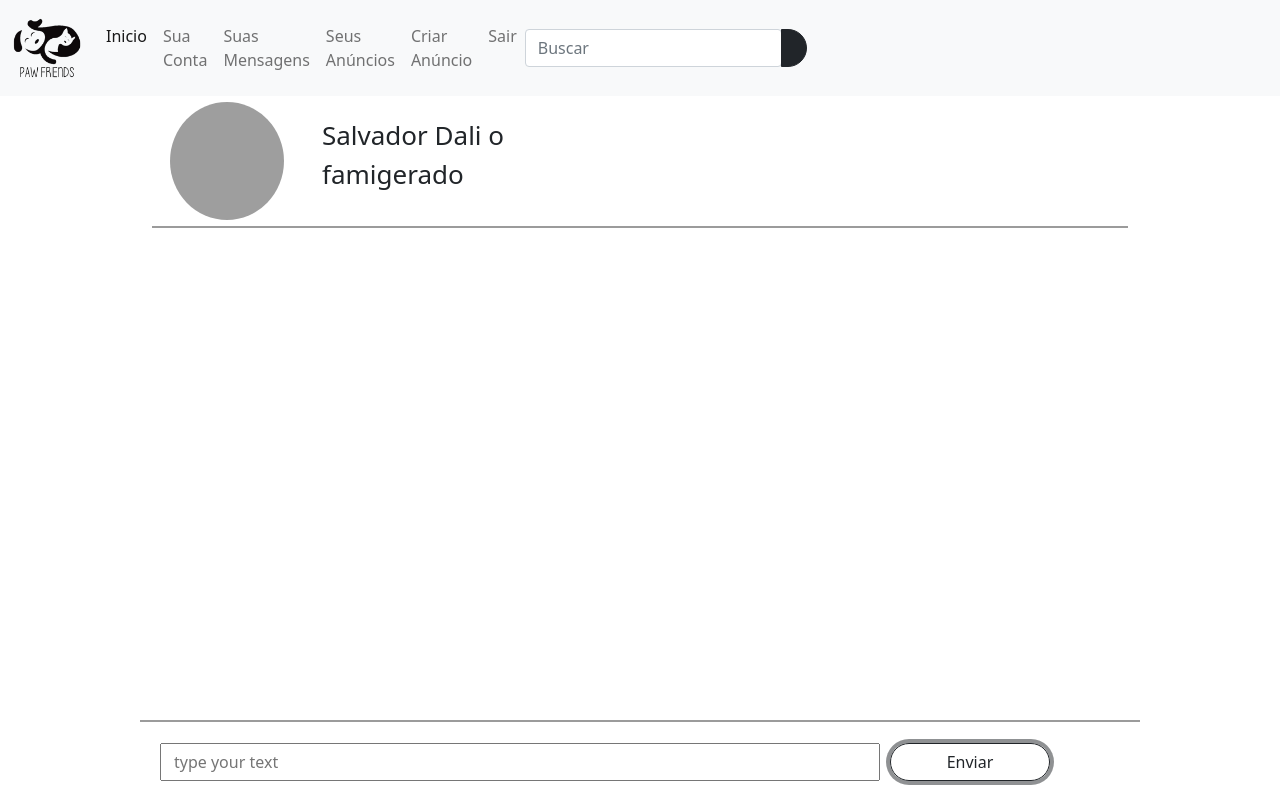
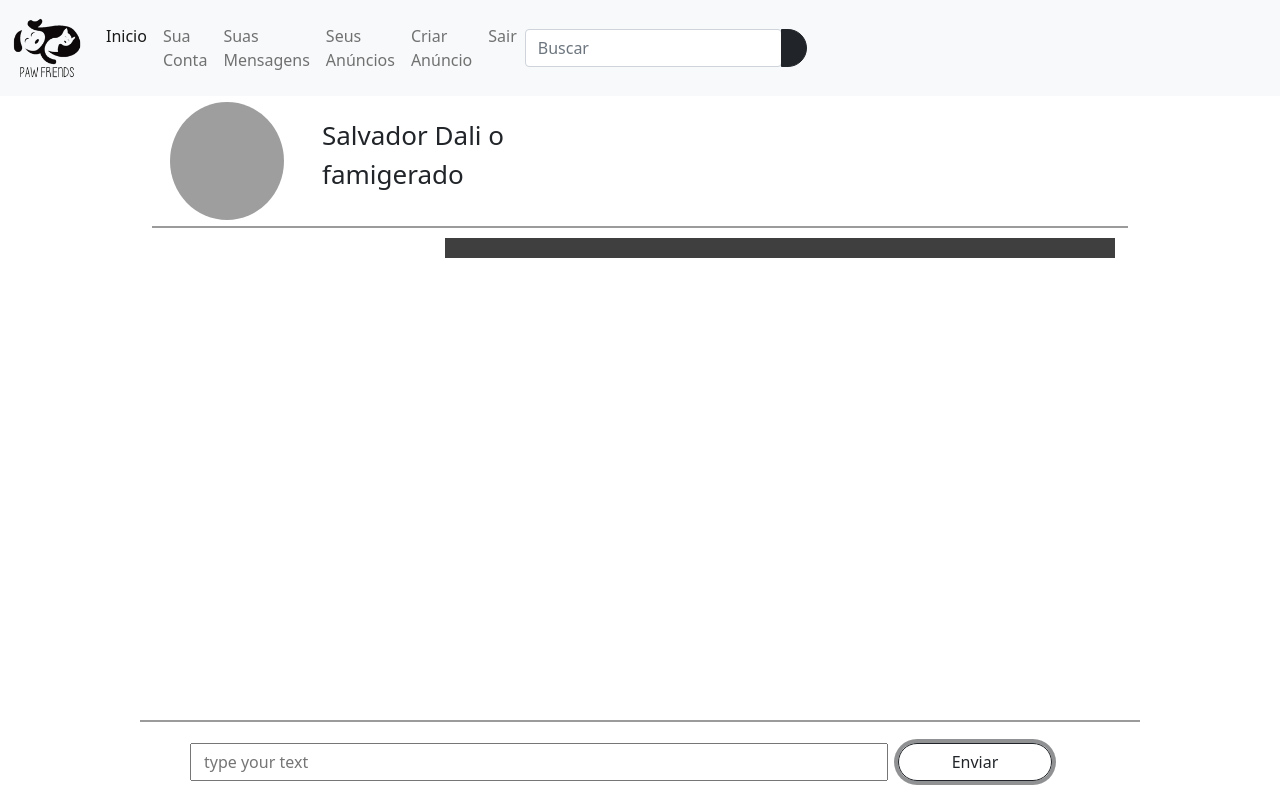
Before and after one commit to dsm-cefet-rj/trabalho-integrado-20202-preto, a React (Create React App) app in the folder paw-friends/: page /privateChat/1 in a window 1280 px wide. Both pictures are taken after a click on the input "Enviar". Built offline with nearby package versions, Linux system fonts and the light colour scheme; data requests are answered from the project's data file; grey boxes are pictures that could not be loaded.

Commit message:
Adicionado display, mensagens agora são exibidas

```diff
--- a/paw-friends/src/app.css
+++ b/paw-friends/src/app.css
@@ -84,6 +84,7 @@
 .headerchat {
   max-width: 1000px;
   border-bottom: solid 2px rgb(155, 155, 155);
+  background-color:white;
 }
 
 .avatarprivate {
@@ -104,11 +105,12 @@
   border-top: solid 2px rgb(155, 155, 155);
   height: 80px;
   max-width: 1000px;
+  background-color: white;
 }
 
 .chatboxmesage {
   padding-right: 20px;
-  padding-left: 20px;
+  padding-left: 50px;
   padding-top: 21px;
 }
 
@@ -116,6 +118,24 @@
   margin-left: 10px;
 }
 
+.chat-msg {
+  background-color: rgb(63, 63, 63);
+  margin-top: 10px;
+  margin-left: 30%;
+  color: white;
+  font-size: 70%;
+  padding-left: 20px;
+  padding-bottom: 10px;
+  padding-top: 10px;
+  font-weight: 50%;
+  max-width: 68.7%;
+  text-align: start;
+}
+
+.bodychat {
+  margin-bottom: 80px;
+}
+
 /*Botões alinhados para formulário */
 .button-line {
   margin-right: 4px;
--- a/paw-friends/src/components/paginas/chat/PrivateChatCards.js
+++ b/paw-friends/src/components/paginas/chat/PrivateChatCards.js
@@ -1,12 +1,11 @@
 import React, { useState } from "react";
-
 
 export default function PrivateChatCards (props) {
 
     const [chat, setChat] = useState({});
 
     function handleInputChange(e) {
-        setChat( {...chat, [e.target.name]: e.target.value})
+        setChat( {[e.target.name]: e.target.value})
     };
 
     function handleSubmit(e){
@@ -14,17 +13,37 @@ export default function PrivateChatCards (props) {
         props.setChats(props.chats.concat(chat.msg_received))
     };
 
+    function deletechat () {
+
+    };
+
+    function display (mensagem) {
+        return (
+            <>
+                <div className="row">
+                    <div className="chat-msg" onClick={deletechat}>
+                        {mensagem}
+                    </div>
+                </div>
+            </>
+        )
+    };
+
+
+
     return (
         <div className="container-fluid privatechat">
+            <div className= "bodychat">
                 <div className="container-fluid headerchat fixed">
                     <div className="row">
                             <img alt="" className="col-xs-2 col-md-3 avatarprivate" src={props.anuncio.img} />
                             <div className="col-md-4 animaltitle"> {props.anuncio.nome} </div>
                     </div>
                 </div>
-        <div className="container-fluid body-chat-middle" >
+                <div className="container-fluid" >
                     <div className="row">
-
+                        <h1>{props.chats.map(display)}</h1>
+                    </div>
                 </div>
             </div>
             <div className="container-fluid mesagebox fixed-bottom">
--- a/paw-friends/src/components/paginas/chat/PrivateChatPage.js
+++ b/paw-friends/src/components/paginas/chat/PrivateChatPage.js
@@ -21,13 +21,13 @@ export default function PrivateChatPage () {
 
     let anuncio = useSelector(state => selectAnunciosById(state, id));
 
-//segura o componente vazio até o estado mudar
-if (anuncio === undefined) {
-    anuncio = {};
-}
+    //segura o componente vazio até o estado mudar
+    if (anuncio === undefined) {
+        anuncio = {};
+    }
 
     const [chats, setChats] = useState([
-        "Diga Oi e comece sua adoção!"
+
     ]);
 
     return (
```
Lines whose indentation alone changed are shown as unchanged.
